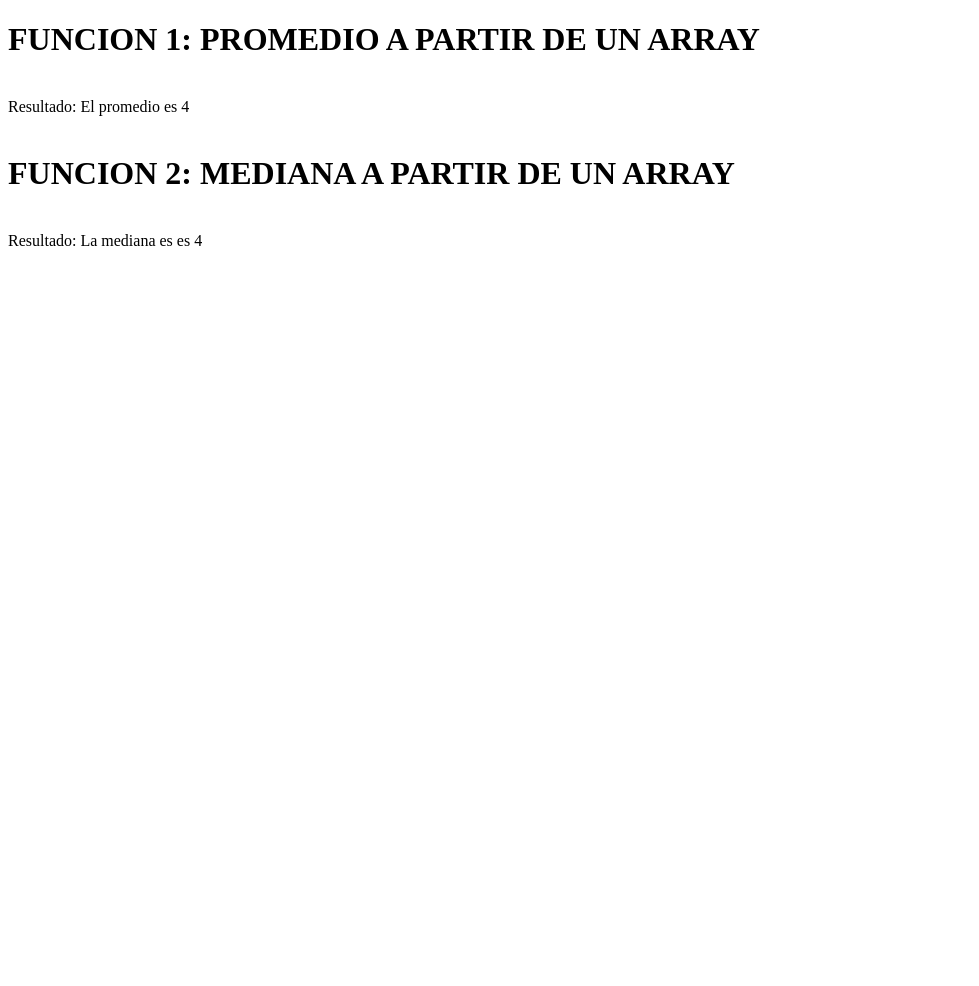
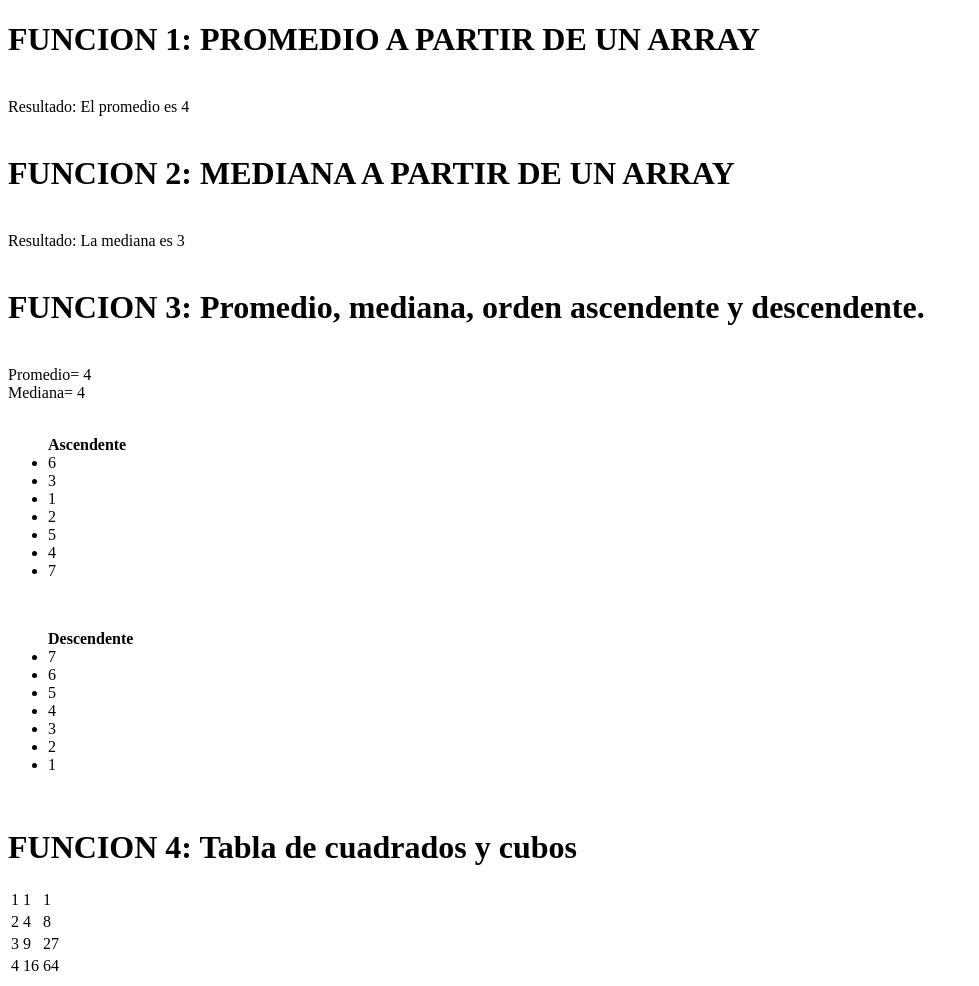
Before and after one commit to edsonvaz/DAW_A01411799, a PHP site: page /_funtions.php in a window 1280 px wide. Shown: the whole page, without its empty margins (0-979 px from the left). Before the commit the page ends 246 px from the top, so only its background shows below. Run offline with PHP 8.4, Linux system fonts and the light colour scheme.

Commit message:
Lab9 terminado

```diff
--- a/Lab9/_funtions.php
+++ b/Lab9/_funtions.php
@@ -6,35 +6,78 @@
     <div class="container">
         <div class="notification">
 
-<?php
+            <?php
 echo "<h1><b>FUNCION 1:</b> PROMEDIO A PARTIR DE UN ARRAY</h1>";
 
 $media=0;
 
 function promedio($nums = [4,4,4,4]){
     $media= array_sum($nums)/count($nums);
-    echo "Resultado: El promedio es $media";
+    return $media;
 }
 
 echo "<br>";
-promedio();
+echo "Resultado: El promedio es ".promedio();
 echo "<br>";
 echo "<br>";
 
+$mediana=0;
 
 echo "<h1><b>FUNCION 2:</b> MEDIANA A PARTIR DE UN ARRAY</h1>";
 echo "<br>";
 
-$mediana=0;
-
-function mediana($nums = [6,3,1,2,5,4,7]){
+function mediana($nums = [6,3,1,2,5,2,7]){
     sort($nums);
     $mediana= $nums[sizeof($nums)/2];
-    echo "Resultado: La mediana es es $mediana";
+    return  $mediana;
   }
 
-mediana();
+echo "Resultado: La mediana es ".mediana();
 echo "<br>";
+
+echo "<br>";
+
+function lista($nums = [6,3,1,2,5,4,7]){
+    echo "<h1><b>FUNCION 3:</b> Promedio, mediana, orden ascendente y descendente.</h1>";
+    echo "<br>";
+    echo "Promedio= ". promedio($nums)."<br>" ;
+    echo "Mediana= " . mediana($nums)."<br><br>";
+    $sum=0;
+
+    echo "<ul><b>Ascendente</b>";
+    for($i = 0; $i < sizeof($nums); $i++){
+        $aux = $nums[$i];
+        $sum +=$nums[$i];
+        echo "<li>" .$nums[$i] ."</li>" ;
+    }
+    echo "</ul><br>";
+
+    rsort($nums);
+    echo "<ul><b>Descendente</b>";
+    for($i = 0; $i < sizeof($nums); $i++){
+        $aux = $nums[$i];
+        echo "<li>" .$nums[$i] ."</li>" ;
+    }
+    echo "</ul><br>";
+}
+
+lista();
+
+function tabla($n=4){
+echo "<h1><b>FUNCION 4:</b> Tabla de cuadrados y cubos</h1>";
+    echo "<table class=\"n-table\">";
+    for($i = 1; $i <= $n; $i++){
+        echo "<tr>";
+        echo "<td>" . $i . "</td>";
+        echo "<td>" . pow($i,2) . "</td>";
+        echo "<td>" . pow($i,3) . "</td>";
+        echo "</tr>";
+    }
+    echo "</table>";
+    echo "</div>";
+}
+
+tabla();
 
 ?>
 
```
